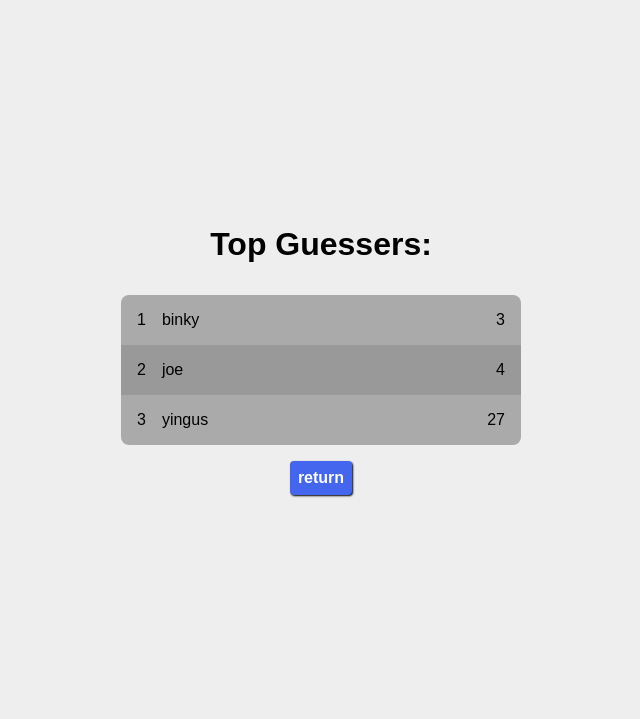
After one commit to cptchuckles/codingdojo, a Flask app: page /leaderboard in a window 1280 px wide. The commit adds this page. Shown: the top 719 px of the page, without its empty margins (319-959 px from the left). Run offline with Flask 3, Linux system fonts and the light colour scheme.

Commit message:
python(flask): add leaderboard to number game

```diff
--- a/python/flask/number/server.py
+++ b/python/flask/number/server.py
@@ -4,6 +4,22 @@ import random
 
 app = Flask(__name__)
 app.secret_key = "no peeking"
+
+
+class Score:
+    def __init__(self, name: str, tries: int):
+        self.name = name
+        self.tries = tries
+
+    def __repr__(self):
+        return "{%s: %d}" % (self.name, self.tries)
+
+
+hiscores = [
+    Score("joe", 4),
+    Score("yingus", 27),
+    Score("binky", 3),
+]
 
 
 @app.route("/")
@@ -35,5 +51,17 @@ def guess():
     return redirect("/")
 
 
+@app.route("/highscore", methods=["POST"])
+def highscore():
+    hiscores.append(Score(request.form["name"], session["tries"]))
+    return redirect("/leaderboard")
+
+
+@app.route("/leaderboard")
+def leaderboard():
+    hiscores.sort(key=lambda score: score.tries)
+    return render_template("leaderboard.html", scores=hiscores)
+
+
 if __name__ == "__main__":
     app.run(debug=True, host="localhost", port=3000)
--- a/python/flask/number/static/style.css
+++ b/python/flask/number/static/style.css
@@ -64,6 +64,12 @@ form {
   font-weight: 700;
 }
 
+.button {
+  background-color: #46e;
+  color: white;
+  cursor: pointer;
+}
+
 input, .button {
   font-size: 1em;
   font-weight: 777;
@@ -72,14 +78,39 @@ input, .button {
   border: none;
   border-radius: .25em;
   box-shadow: 1px 1px 2px black;
-  background-color: #46e;
-  color: white;
-  cursor: pointer;
 
   &[type="number"] {
     text-align: right;
-    background-color: white;
-    color: black;
-    cursor: auto;
   }
 }
+
+ol {
+  list-style: none;
+
+  width: 400px;
+  border-radius: .5em;
+  overflow: clip;
+
+  background-color: #aaa;
+
+  & li {
+    display: flex;
+    gap: 1em;
+    padding: 1em;
+    counter-increment: item;
+
+    &:nth-child(even) {
+      background-color: #999;
+    }
+
+    &:before {
+      content: counter(item);
+    }
+  }
+
+  & .score {
+    display: flex;
+    flex: 1;
+    justify-content: space-between;
+  }
+}
--- a/python/flask/number/templates/index.html
+++ b/python/flask/number/templates/index.html
@@ -26,7 +26,8 @@
                     max="100"
                     required />
             </label>
-            <input type="submit" value="Guess" />
+            <input type="submit" class="button" value="Guess" />
         </form>
+        <a href="/leaderboard">view high scores</a>
     </body>
 </html>
--- /dev/null
+++ b/python/flask/number/templates/leaderboard.html
@@ -0,0 +1,23 @@
+<!DOCTYPE html>
+<html lang="en">
+    <head>
+        <title>Great Number Game</title>
+        <meta charset="UTF-8">
+        <meta name="viewport" content="width=device-width, initial-scale=1">
+        <link href="{{ url_for('static', filename='style.css') }}" rel="stylesheet">
+    </head>
+    <body>
+        <h1>Top Guessers:</h1>
+        <ol>
+            {% for score in scores %}
+            <li>
+                <div class="score">
+                    <span>{{score.name}}</span>
+                    <span>{{score.tries}}</span>
+                </div>
+            </li>
+            {% endfor %}
+        </ol>
+        <a href="/reset" class="button">return</a>
+    </body>
+</html>
--- a/python/flask/number/templates/win.html
+++ b/python/flask/number/templates/win.html
@@ -12,5 +12,10 @@
             <h3>it took you {{tries}} guesses</h3>
             <a href="/reset" class="button">yeet</a>
         </div>
+        <form action="/highscore" method="POST">
+            <h3><label for="name">Enter your name to claim a high score!</label></h3>
+            <input type="text" name="name" id="name" />
+            <input type="submit" class="button" value="SCORE!!!!!" />
+        </form>
     </body>
 </html>
```
